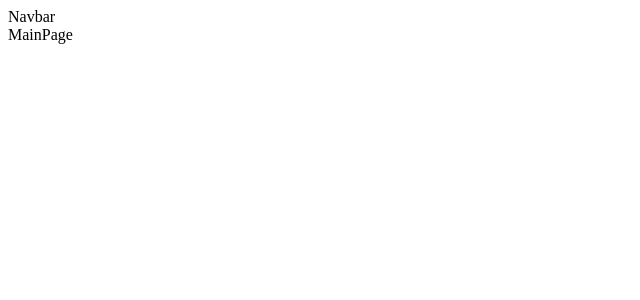
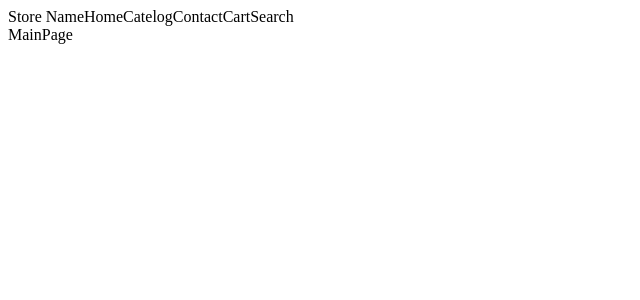
Before and after one commit to OstrichWhite/storefront, a React (Vite) app: page / in a window 1280 px wide. Shown: the top 300 px of the page, without its empty margins (0-640 px from the left). Built offline with nearby package versions, Linux system fonts and the light colour scheme.

Commit message:
Introduced Navbar.

```diff
--- a/src/App.tsx
+++ b/src/App.tsx
@@ -1,4 +1,4 @@
-const Navbar = () => <div>Navbar</div>;
+import Navbar from "./Navbar";
 const MainPage = () => <div>MainPage</div>;
 
 function App() {
--- /dev/null
+++ b/src/Navbar/index.tsx
@@ -0,0 +1,12 @@
+const Navbar = () => (
+  <div className="Navbar">
+    <span>Store Name</span>
+    <span>Home</span>
+    <span>Catelog</span>
+    <span>Contact</span>
+    <span>Cart</span>
+    <span>Search</span>
+  </div>
+);
+
+export default Navbar;
```
